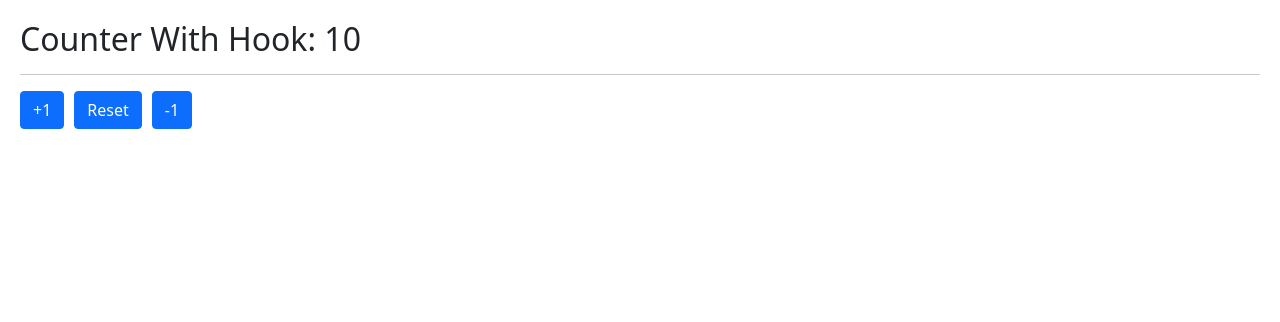
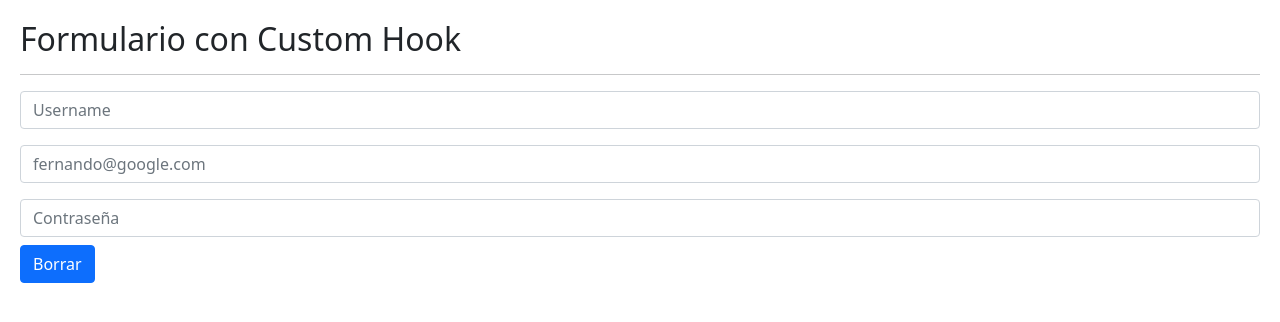
Before and after one commit to supergise/Hooks-vs2, a React (Vite) app: page / in a window 1280 px wide. Shown: the top 322 px of the page. Built offline with nearby package versions, Linux system fonts and the light colour scheme.

Commit message:
useEffect, useForm

```diff
--- /dev/null
+++ b/src/02-useEffect/FormWithCustomHook.jsx
@@ -0,0 +1,50 @@
+import { useEffect } from "react";
+import { useForm } from "../hooks/useForm";
+
+export const FormWithCustomHook = () => {
+
+    const {formState, onInputChange, username, email, password, onResetForm} = useForm({
+                username: '',
+                email: '',
+                password: ''
+            })
+
+    // const {username, email, password} = formState; en vez de esta linea uso ...formState
+
+    return (
+        <>
+            <h2>Formulario con Custom Hook</h2>
+            <hr />
+
+            <input
+                type="text"
+                className="form-control"
+                placeholder="Username"
+                name="username"
+                value={username}
+                onChange={onInputChange}
+            />
+
+            <input
+                type="email"
+                className="form-control mt-3"
+                placeholder="fernando@google.com"
+                name="email"
+                value={email}
+                onChange={onInputChange}
+            />
+
+            <input
+                type="password"
+                className="form-control mt-3"
+                placeholder="Contraseña"
+                name="password"
+                value={password}
+                onChange={onInputChange}
+            />
+
+            <button onClick={onResetForm} className="btn btn-primary mt-2">Borrar</button>
+
+        </>
+    );
+};
--- /dev/null
+++ b/src/02-useEffect/SimpleForm.jsx
@@ -0,0 +1,68 @@
+import { useEffect, useState } from "react";
+import { Message } from "./Message";
+
+export const SimpleForm = () => {
+    const [formState, setFormState] = useState({
+        username: "strider",
+        email: "fernando@google.com",
+    });
+
+    const { username, email } = formState;
+
+    const onInputChange = ({ target }) => {
+        const { name, value } = target; // desestructuro para obtener el value y el name (name = username)
+        setFormState({
+            ...formState, // mantengo todos los campos del formState
+            [name]: value, // es una propiedad del objeto, permite cambiar el name
+        });
+    };
+
+    useEffect(() => {
+        // console.log("useeffect!");
+    }, []); // agregar la dependecia [ ] para indicarle al useEffect que se renderice sólo una vez
+
+    // por cada efecto secundario se recomienda un useEffect
+
+    useEffect(() => {
+        // console.log("formState changed");
+    }, [formState]); // cada cambio en el form dispara el formState
+
+    useEffect(() => {
+        // console.log("email changed");
+    }, [email]);
+
+    return (
+        <>
+            <h2>Formulario Simple</h2>
+            <hr />
+
+            <input
+                type="text"
+                className="form-control"
+                placeholder="Username"
+                name="username"
+                value={username}
+                onChange={onInputChange}
+            />
+
+            <input
+                type="email"
+                className="form-control mt-3"
+                placeholder="fernando@google.com"
+                name="email"
+                value={email}
+                onChange={onInputChange}
+            />
+
+            {username === "strider2" && <Message />}
+        </>
+    );
+};
+
+// useEffect(() => {
+//   first
+
+//   return () => { // el return para clean up ej. cancelar una suscripción que pusismos en el first
+//     second
+//   }
+// }, [third])
--- /dev/null
+++ b/src/hooks/useForm.js
@@ -0,0 +1,24 @@
+import { useState } from "react";
+
+export const useForm = (initialForm = {}) => {
+    const [formState, setFormState] = useState(initialForm);
+
+    const onInputChange = ({ target }) => {
+        const { name, value } = target;
+        setFormState({
+            ...formState,
+            [name]: value,
+        });
+    };
+
+    const onResetForm = () => {
+        setFormState(initialForm);
+    };
+
+    return {
+        ...formState, // desestructuro formState para pasar el username, email y password
+        formState,
+        onInputChange,
+        onResetForm,
+    };
+};
--- a/src/main.jsx
+++ b/src/main.jsx
@@ -2,11 +2,13 @@
 import ReactDOM from "react-dom/client";
 // import { HooksApp } from './HooksApp'
 // import { CounterApp } from "./01-useState/CounterApp";
+// import { CounterWithCustomHook } from "./01-useState/CounterWithCustomHook";
+// import { SimpleForm } from "./02-useEffect/SimpleForm";
 import "./index.css";
-import { CounterWithCustomHook } from "./01-useState/CounterWithCustomHook";
+import { FormWithCustomHook } from "./02-useEffect/FormWithCustomHook";
 
 ReactDOM.createRoot(document.getElementById("root")).render(
-    <React.StrictMode>
-        <CounterWithCustomHook />
-    </React.StrictMode>
+    // <React.StrictMode>
+        <FormWithCustomHook/>
+    // </React.StrictMode>
 );
```
Also changed, not shown: src/02-useEffect/Message.jsx (added, +31 -0 lines).
